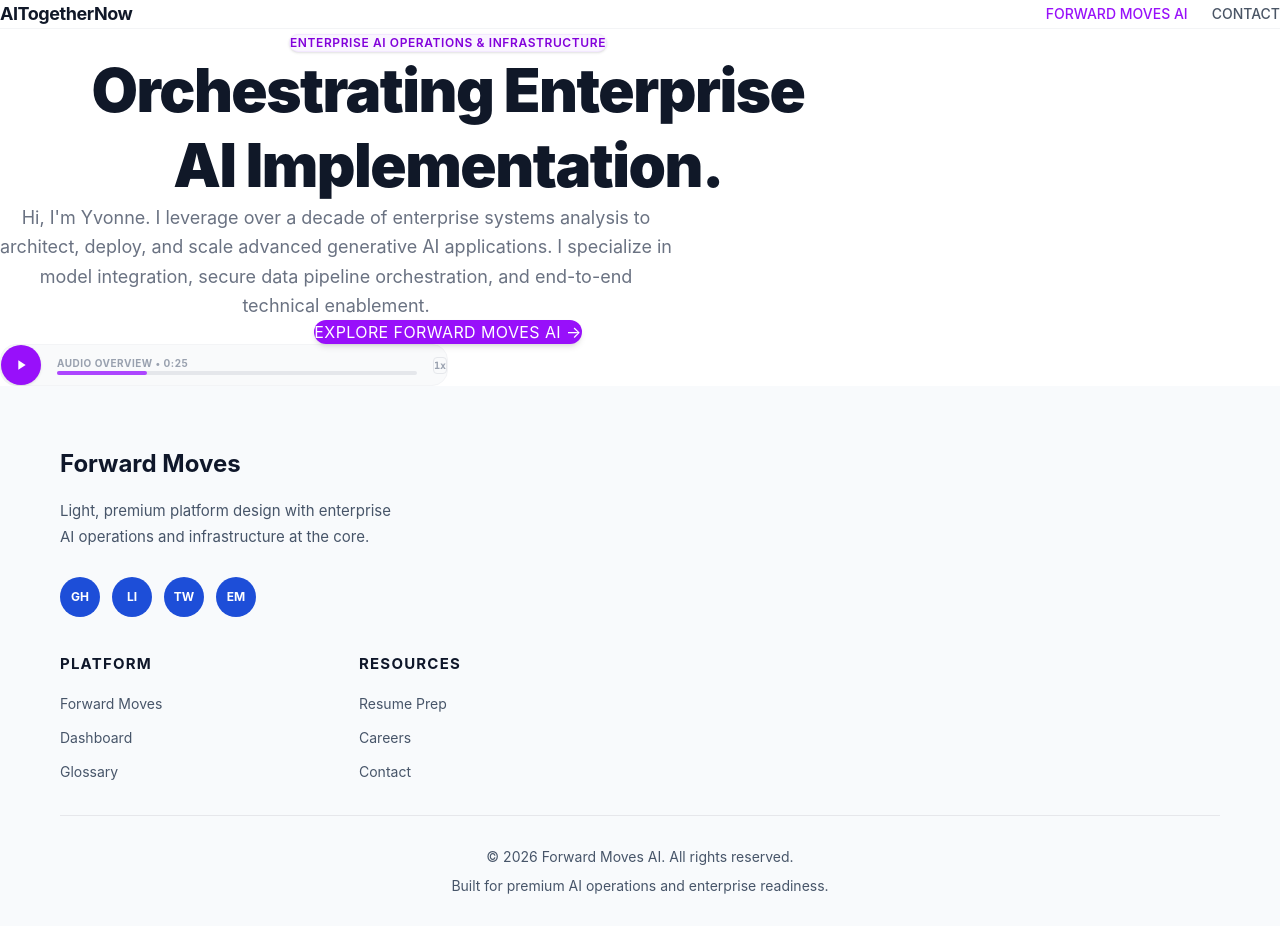
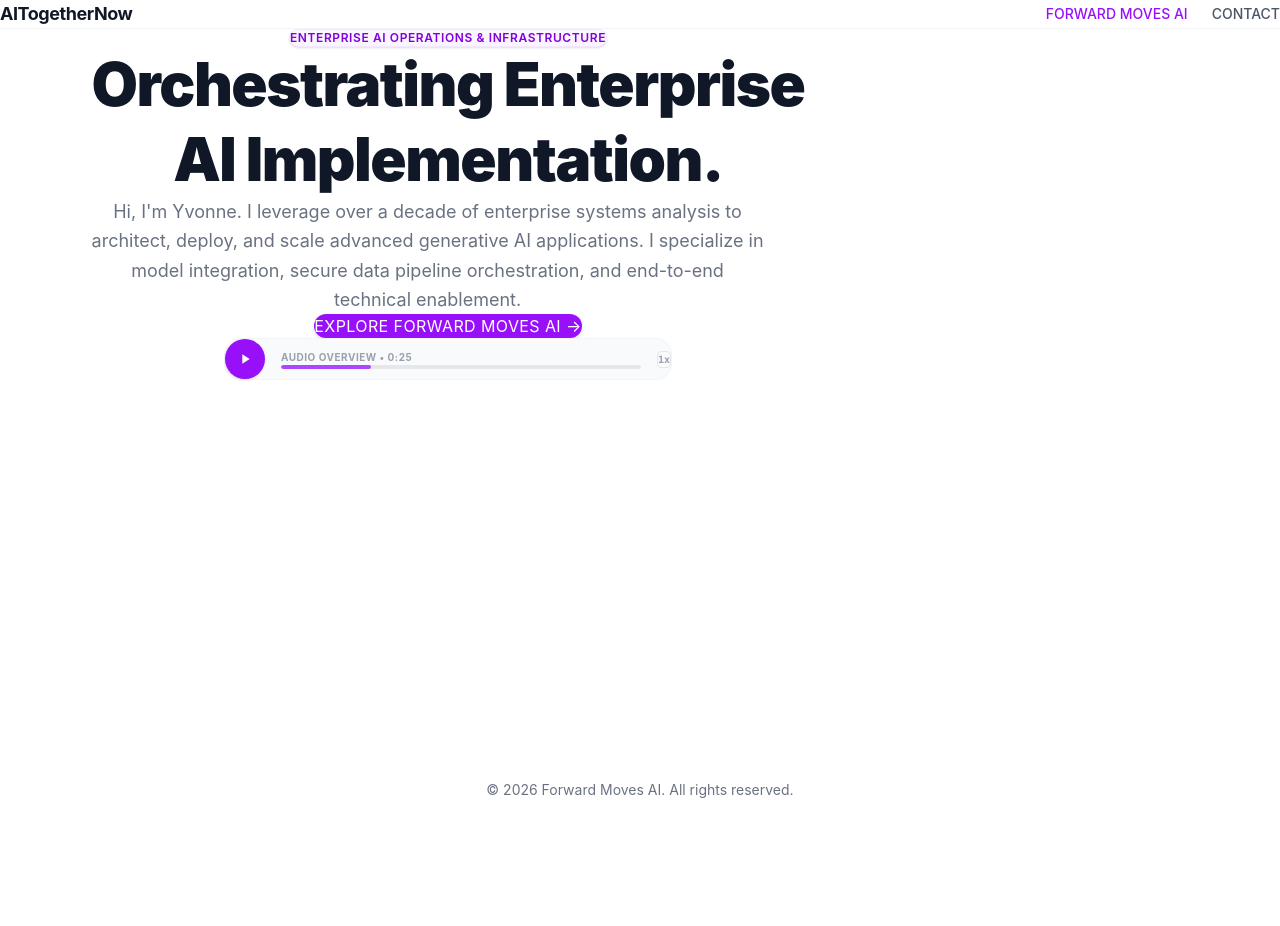
Before and after one commit to yvonneim/ai-ym-portfolio, a React (Vite) app: page / in a window 1280 px wide. After the commit the page ends 800 px from the top, so only its background shows below. Built offline with nearby package versions, Linux system fonts and the light colour scheme.

Commit message:
Fix overlapping layout margins and completely purge extra multi-column corporate footer

```diff
--- a/src/components/layout/Footer.jsx
+++ b/src/components/layout/Footer.jsx
@@ -1,88 +1,11 @@
-import React from 'react';
-import './Footer.css';
+import React from 'react'
 
-const Footer = () => {
-  const currentYear = new Date().getFullYear();
-
-  const socialLinks = [
-    { label: 'GitHub', icon: 'GH', url: 'https://github.com' },
-    { label: 'LinkedIn', icon: 'LI', url: 'https://linkedin.com' },
-    { label: 'Twitter', icon: 'TW', url: 'https://twitter.com' },
-    { label: 'Email', icon: 'EM', url: 'mailto:hello@example.com' },
-  ];
-
-  const footerSections = [
-    {
-      title: 'Platform',
-      links: [
-        { label: 'Forward Moves', href: '#home' },
-        { label: 'Dashboard', href: '#dashboard' },
-        { label: 'Glossary', href: '#glossary' },
-      ],
-    },
-    {
-      title: 'Resources',
-      links: [
-        { label: 'Resume Prep', href: '#resume' },
-        { label: 'Careers', href: '#careers' },
-        { label: 'Contact', href: '#contact' },
-      ],
-    },
-  ];
-
+export default function Footer() {
   return (
-    <footer className="footer">
-      <div className="footer-container">
-        <div className="footer-content">
-          <div className="footer-section footer-brand">
-            <h3 className="footer-title">Forward Moves</h3>
-            <p className="footer-description">
-              Light, premium platform design with enterprise AI operations and infrastructure at the core.
-            </p>
-            <div className="social-links">
-              {socialLinks.map((social) => (
-                <a
-                  key={social.label}
-                  href={social.url}
-                  className="social-link"
-                  title={social.label}
-                  aria-label={social.label}
-                  target="_blank"
-                  rel="noopener noreferrer"
-                >
-                  <span className="social-icon">{social.icon}</span>
-                </a>
-              ))}
-            </div>
-          </div>
-
-          {footerSections.map((section) => (
-            <div key={section.title} className="footer-section">
-              <h4 className="footer-section-title">{section.title}</h4>
-              <ul className="footer-links">
-                {section.links.map((link) => (
-                  <li key={link.href}>
-                    <a href={link.href} className="footer-link">
-                      {link.label}
-                    </a>
-                  </li>
-                ))}
-              </ul>
-            </div>
-          ))}
-        </div>
-
-        <hr className="footer-divider" />
-
-        <div className="footer-bottom">
-          <p className="footer-copyright">
-            &copy; {currentYear} Forward Moves AI. All rights reserved.
-          </p>
-          <p className="footer-credit">Built for premium AI operations and enterprise readiness.</p>
-        </div>
+    <footer className="bg-white text-gray-500 text-sm py-10">
+      <div className="max-w-7xl mx-auto text-center px-6">
+        <p>© 2026 Forward Moves AI. All rights reserved.</p>
       </div>
     </footer>
-  );
-};
-
-export default Footer;
+  )
+}
--- a/src/components/sections/ForwardMovesHome.jsx
+++ b/src/components/sections/ForwardMovesHome.jsx
@@ -52,25 +52,27 @@
         Sample Disclaimer: "Forward Moves AI is currently in its community-testing phase. To protect your privacy, please remove personal contact information from your resume before uploading."
       </div>
       <div className="max-w-6xl mx-auto px-6 py-12">
-        <div className="text-center max-w-2xl mx-auto mb-12">
-          <div className="text-[10px] font-bold tracking-widest text-purple-600 uppercase mb-2">• Forward Moves USA</div>
-          <h2 className="text-3xl md:text-4xl font-black text-gray-900 tracking-tight mb-3">
+        <div className="space-y-6 text-center max-w-2xl mx-auto mb-12">
+          <div className="text-[10px] font-bold tracking-widest text-purple-600 uppercase">• Forward Moves USA</div>
+          <h2 className="text-3xl md:text-4xl font-black text-gray-900 tracking-tight">
             Step Into Your <span className="text-purple-600">AI-Driven Future.</span>
           </h2>
-          <p className="text-gray-500 text-sm mb-6">Your bridge to a more fulfilling career. We connect your unique talents to the opportunities in the AI workforce.</p>
-          <div className="max-w-xs mx-auto bg-gray-50 rounded-xl p-2 border border-gray-100 mb-6 flex items-center justify-center gap-2">
+          <p className="text-gray-500 text-sm">
+            Your bridge to a more fulfilling career. We connect your unique talents to the opportunities in the AI workforce.
+          </p>
+          <div className="max-w-xs mx-auto bg-gray-50 rounded-xl p-2 border border-gray-100 flex items-center justify-center gap-2">
             <span className="text-xs">🔊 Audio Player Interface Mock</span>
           </div>
           <button className="bg-gray-900 hover:bg-gray-800 text-white text-xs font-bold px-6 py-3 rounded-lg shadow-sm">
             Get Started →
           </button>
         </div>
-        <div className="text-center mb-8">
+        <div className="py-10 text-center">
           <div className="text-xl mb-1">🧭</div>
           <h3 className="font-bold text-gray-900 text-xl">Explore What's Inside</h3>
           <p className="text-gray-400 text-xs mt-0.5">Select a path to begin your journey.</p>
         </div>
-        <div className="grid grid-cols-1 md:grid-cols-3 gap-6">
+        <div className="grid grid-cols-1 md:grid-cols-3 gap-8">
           {cards.map((c) => (
             <div
               key={c.type}
--- a/src/components/sections/PortfolioHome.jsx
+++ b/src/components/sections/PortfolioHome.jsx
@@ -2,18 +2,21 @@
 
 export default function PortfolioHome({ setView }) {
   return (
-    <div className="max-w-4xl mx-auto text-center py-20 px-6">
-      <div className="inline-flex items-center gap-2 bg-purple-50 border border-purple-100 text-purple-700 px-4 py-1.5 rounded-full text-xs font-semibold tracking-wider uppercase mb-8 shadow-sm">
+    <div className="flex flex-col items-center space-y-8 text-center max-w-4xl mx-auto px-6 py-16">
+      <div className="inline-flex items-center gap-2 bg-purple-50 border border-purple-100 text-purple-700 px-4 py-1.5 rounded-full text-xs font-semibold tracking-wider uppercase shadow-sm">
         Enterprise AI Operations & Infrastructure
       </div>
-      <h2 className="text-5xl md:text-6xl font-black text-gray-900 tracking-tight max-w-4xl mx-auto mb-6 leading-tight">
+      <div className="space-y-6">
+        <h2 className="text-5xl md:text-6xl font-black text-gray-900 tracking-tight max-w-4xl mx-auto leading-tight">
           Orchestrating Enterprise <br />
           <span className="text-gray-900">AI Implementation.</span>
         </h2>
-      <p className="text-lg text-gray-500 max-w-2xl mx-auto leading-relaxed mb-10">
+        <p className="text-lg text-gray-500 max-w-2xl mx-auto leading-relaxed">
           Hi, I'm Yvonne. I leverage over a decade of enterprise systems analysis to architect, deploy, and scale advanced generative AI applications. I specialize in model integration, secure data pipeline orchestration, and end-to-end technical enablement.
         </p>
-      <div className="flex justify-center mb-16">
+      </div>
+      <div className="flex flex-col items-center space-y-8 w-full">
+        <div className="flex justify-center w-full">
           <button
             type="button"
             onClick={() => setView('forward-moves')}
@@ -22,16 +25,16 @@
             EXPLORE FORWARD MOVES AI →
           </button>
         </div>
-      <div className="max-w-md mx-auto bg-gray-50 border border-gray-100 rounded-2xl p-4 flex items-center gap-4">
+        <div className="max-w-md w-full mx-auto bg-gray-50 border border-gray-100 rounded-2xl p-4 flex flex-col sm:flex-row items-center gap-4">
           <button type="button" className="w-10 h-10 bg-purple-600 hover:bg-purple-500 rounded-full flex items-center justify-center text-white transition-all cursor-pointer shadow-sm">
             <svg className="w-4 h-4 fill-current ml-0.5" viewBox="0 0 24 24">
               <path d="M8 5v14l11-7z" />
             </svg>
           </button>
-        <div className="flex-grow text-left">
+          <div className="flex-grow text-left space-y-2">
             <div className="text-[10px] font-bold tracking-wider text-gray-400 uppercase">Audio Overview • 0:25</div>
-          <div className="h-1 bg-gray-200 rounded-full mt-2 relative w-full">
-            <div className="absolute left-0 top-0 h-full w-1/4 bg-purple-500 rounded-full" />
+            <div className="h-1 bg-gray-200 rounded-full overflow-hidden">
+              <div className="h-full w-1/4 bg-purple-500 rounded-full" />
             </div>
           </div>
           <div className="text-[10px] font-mono font-bold text-gray-400 border border-gray-200 px-1.5 py-0.5 rounded">
@@ -39,5 +42,6 @@
           </div>
         </div>
       </div>
+    </div>
   )
 }
```
Also changed, not shown: 1 other file (tests, documents, lock files or other folders). Lines whose indentation alone changed are shown as unchanged.
